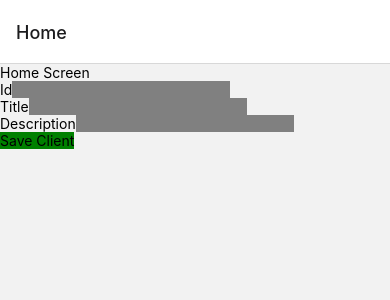
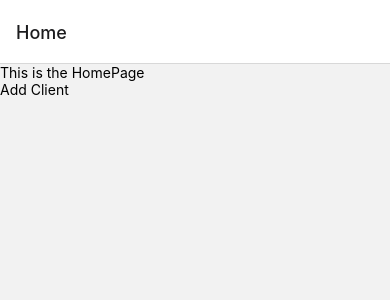
Before and after one commit to VincensiuD/TimePlanner, a React Native app: screen /Home in a window 390 px wide. Shown: the top 300 px of the page. Built offline with nearby package versions, Linux system fonts and the light colour scheme; what expo-linking would draw is missing.

Commit message:
created home page that displays all existing clients

```diff
--- a/navigation/index.tsx
+++ b/navigation/index.tsx
@@ -19,6 +19,7 @@ import TabTwoScreen from '../screens/TabTwoScreen';
 import TabThreeScreen from '../screens/TabThreeScreen';
 import { RootStackParamList, RootTabParamList, RootTabScreenProps } from '../types';
 import LinkingConfiguration from './LinkingConfiguration';
+import { AddClient } from '../screens/AddClient';
 import { Home } from '../screens/Home';
 
 export default function Navigation({ colorScheme }: { colorScheme: ColorSchemeName }) {
@@ -41,6 +42,7 @@ function RootNavigator() {
   return (
     <Stack.Navigator>
       <Stack.Screen name="Home" component ={Home}/>
+      <Stack.Screen name="AddClient" component ={AddClient}/>
       <Stack.Screen name="Root" component={BottomTabNavigator} options={{ headerShown: false }} />
       <Stack.Screen name="NotFound" component={NotFoundScreen} options={{ title: 'Oops!' }} />
       <Stack.Group screenOptions={{ presentation: 'modal' }}>
--- /dev/null
+++ b/screens/AddClient.tsx
@@ -0,0 +1,98 @@
+import React, { useState } from "react";
+import { StyleSheet } from "react-native";
+import { View,Text, TouchableOpacity, TextInput } from "react-native";
+import { Storage } from "../components/services/dataStorage";
+
+export function AddClient(props: any){
+
+    const[id,setId] = useState<number>(0);
+    const[title,setTitle] = useState<string>("");
+    const[desc,setDesc] = useState<string>("");
+
+    const {navigation} = props;
+
+    function saveId(event:any){
+        let newId:number = event.target.value;
+        setId(newId);
+    }
+
+    function saveTitle(event:any){
+        let newTitle:string = event.target.value;
+        setTitle(newTitle);
+    }
+
+    function saveDesc(event:any){
+        let newDesc:string = event.target.value;
+        setDesc(newDesc);
+    }
+
+    function saveClient(){
+        let newClient:Client =
+        {
+            id : id,
+            title: title,
+            description: desc,
+            tasks: []
+        }
+
+        let existingClients = Storage.getClients('Client');
+        let newClients = [...existingClients,newClient]
+
+        if(newClient.id != 0){
+            Storage.setClients('Client',newClients);
+
+            navigation.navigate('Home');
+        }
+        else{
+            console.log("Need ID");
+        }
+
+
+
+    }
+
+    return(
+        <View>
+            <Text>Home Screen</Text>
+
+            <View>
+                <View style={styles.viewFlex}>
+                 <Text>Id</Text>
+                 <TextInput style={styles.textInput} onChange={saveId}/>
+                </View>
+                <View style={styles.viewFlex}>
+                 <Text>Title</Text>
+                 <TextInput  style={styles.textInput} onChange={saveTitle}/>
+                </View>
+                <View style={styles.viewFlex}>
+                 <Text>Description</Text>
+                 <TextInput  style={styles.textInput} onChange={saveDesc}/>
+                </View>
+                <View style={styles.viewFlex}>
+                    <TouchableOpacity onPress={saveClient}>
+                        <Text style={styles.button}>Save Client</Text>
+                    </TouchableOpacity>
+                </View>
+
+
+
+            </View>
+        </View>
+    );
+}
+
+const styles = StyleSheet.create({
+    textInput:{
+        backgroundColor: 'grey',
+    },
+    textLabel:{
+        flex:1
+    },
+    viewFlex:{
+        flexDirection: 'row',
+        flex: 1,
+    },
+    button:{
+        backgroundColor:'green'
+    }
+})
--- a/screens/Home.tsx
+++ b/screens/Home.tsx
@@ -1,91 +1,48 @@
-import { setStatusBarNetworkActivityIndicatorVisible } from "expo-status-bar";
 import React, { useState } from "react";
 import { StyleSheet } from "react-native";
 import { View,Text, TouchableOpacity, TextInput } from "react-native";
 import { Storage } from "../components/services/dataStorage";
 
-export function Home(props: any){
-
-    const[id,setId] = useState<number>(0);
-    const[title,setTitle] = useState<string>("");
-    const[desc,setDesc] = useState<string>("");
+export function Home(props:any){
 
     const {navigation} = props;
 
-    function saveId(event:any){
-        let newId:number = event.target.value;
-        setId(newId);
+    function navigateToAddClientPage(){
+        navigation.push('AddClient')
     }
 
-    function saveTitle(event:any){
-        let newTitle:string = event.target.value;
-        setTitle(newTitle);
-    }
+    let allClients = Storage.getClients('Client');
 
-    function saveDesc(event:any){
-        let newDesc:string = event.target.value;
-        setDesc(newDesc);
-    }
-
-    function saveClient(){
-        let newClient:Client =
-        {
-            id : id,
-            title: title,
-            description: desc,
-            tasks: []
-        }
-
-        let existingClients = Storage.getClients('Client');
-        let newClients = [...existingClients,newClient]
-        Storage.setClients('Client',newClients);
-    }
-
-    function onAboutPress(){
-
-    }
     return(
         <View>
-            <Text>Home Screen</Text>
+            <View>
+                 <Text>This is the HomePage</Text>
+            </View>
+            <View>
+                {allClients.map(x =>
+                    <View style={styles.card}>
+                        <Text>Id: {x.id}</Text>
+                        <Text>Title: {x.title}</Text>
+                        <Text>Details: {x.description}</Text>
+                        <Text>Number of Task: {x.tasks.length}</Text>
+                    </View>
 
+                )}
+            </View>
             <View>
-                <View style={styles.viewFlex}>
-                 <Text>Id</Text>
-                 <TextInput style={styles.textInput} onChange={saveId}/>
-                </View>
-                <View style={styles.viewFlex}>
-                 <Text>Title</Text>
-                 <TextInput  style={styles.textInput} onChange={saveTitle}/>
-                </View>
-                <View style={styles.viewFlex}>
-                 <Text>Description</Text>
-                 <TextInput  style={styles.textInput} onChange={saveDesc}/>
-                </View>
-                <View style={styles.viewFlex}>
-                    <TouchableOpacity onPress={saveClient}>
-                        <Text style={styles.button}>Save Client</Text>
-                    </TouchableOpacity>
-                </View>
+                  <TouchableOpacity onPress={navigateToAddClientPage}>
+                       <Text>Add Client</Text>
+                  </TouchableOpacity>
+            </View>
 
+        </View>
 
-
-            </View>
-        </View>
     );
 }
 
 const styles = StyleSheet.create({
-    textInput:{
-        backgroundColor: 'grey',
-    },
-    textLabel:{
-        flex:1
-    },
-    viewFlex:{
-        flexDirection: 'row',
-        flex: 1,
-    },
-    button:{
-        backgroundColor:'green'
+    card:{
+        borderColor: 'red',
+        backgroundColor: 'pink'
     }
-})
+});
--- a/types.tsx
+++ b/types.tsx
@@ -18,6 +18,8 @@ export type RootStackParamList = {
   Modal: undefined;
   NotFound: undefined;
   Home: undefined;
+  AddClient: undefined;
+
 };
 
 export type RootStackScreenProps<Screen extends keyof RootStackParamList> = NativeStackScreenProps<
```
